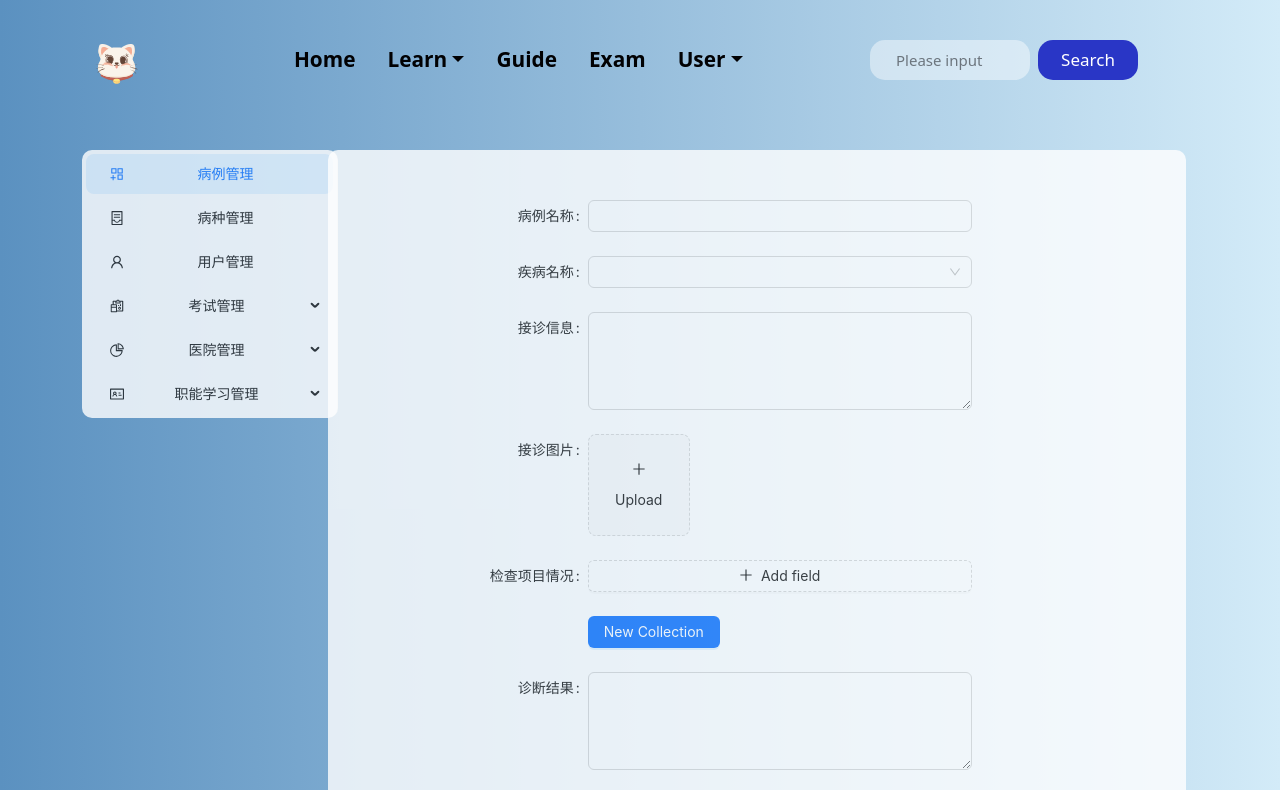
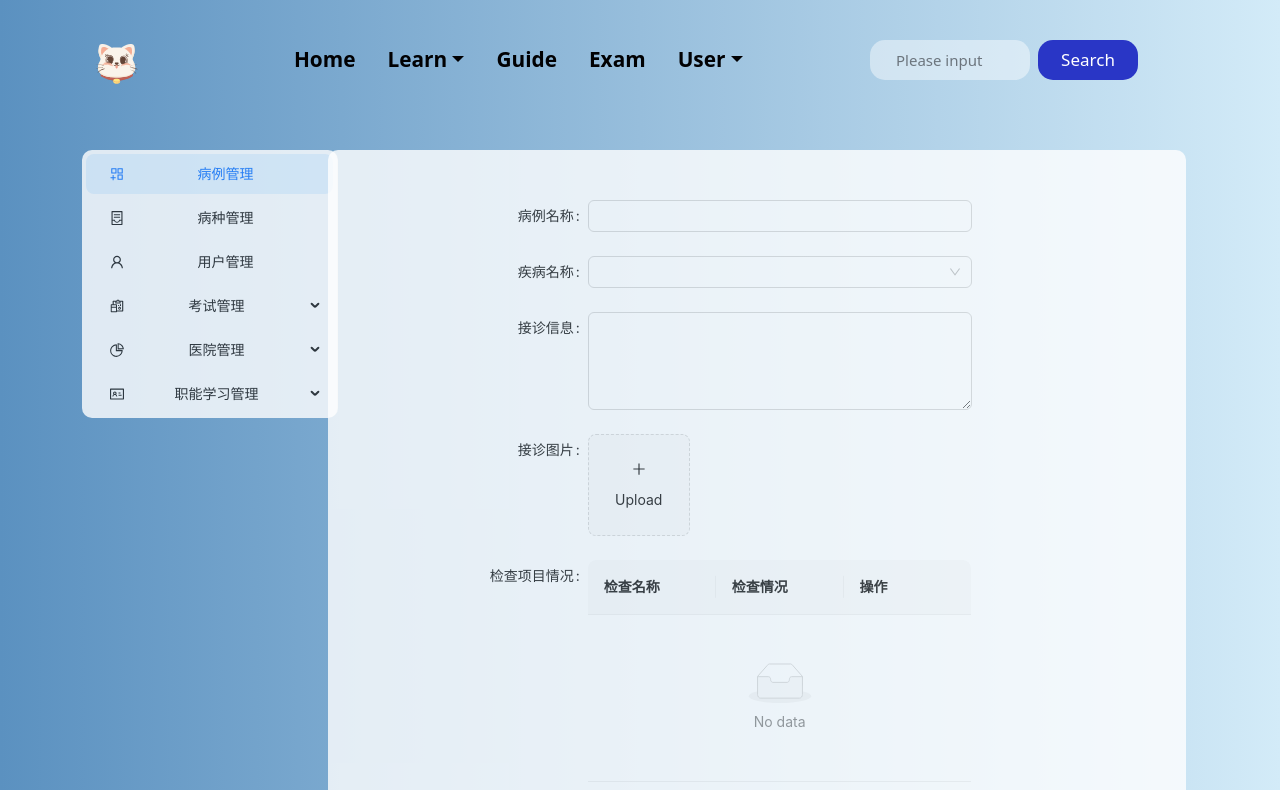
Before and after one commit to zcy530/PetHospital, a React (Create React App) app: page /#/systemManage/case/insert in a window 1280 px wide. Shown: the top 790 px of the page. Built offline with nearby package versions, Linux system fonts and the light colour scheme.

Commit message:
update case insert page and routes

```diff
--- a/src/pages_back/caseManage/caseInfo.tsx
+++ b/src/pages_back/caseManage/caseInfo.tsx
@@ -155,20 +155,12 @@ const CaseInfo: React.FC = () => {
         },
     ];
 
-
-
-    //点击上传病例
-    const upLoadCase = (e) => {
-        console.log('跳转至上传病例页面');
-        navigateTo('/systemManage/case/update');
-    }
-
     return (
         <Container>
             <div style={{ margin: 16 }}>
-                {/* <Link to="/systemManage/case/update"> */}
-                    <Button type="primary"  href='/systemManage/case/insert'>上传病例<UploadOutlined /> </Button>
-                {/* </Link> */}
+                <Link to="/systemManage/case/insert">
+                    <Button type="primary">上传病例<UploadOutlined /> </Button>
+                </Link>
             </div>
             {/* 病例的表格 */}
             <div className='case_box' style={{ margin: 16 }} >
--- a/src/pages_back/caseManage/caseInsert.tsx
+++ b/src/pages_back/caseManage/caseInsert.tsx
@@ -1,37 +1,37 @@
 import React, { useState } from 'react';
-import { InboxOutlined, MinusCircleOutlined, PlusCircleOutlined, PlusOutlined } from '@ant-design/icons';
+import { InboxOutlined, MinusCircleOutlined, PlusOutlined } from '@ant-design/icons';
 import {
   Form,
   Input,
   Button,
-  Radio,
   Select,
-  Cascader,
-  DatePicker,
-  InputNumber,
-  TreeSelect,
-  Switch,
-  Checkbox,
   Upload,
-  Row,
-  Col,
   Space,
   Modal,
+  Table,
 } from 'antd';
 import { Container } from 'react-bootstrap';
-import { left } from '@popperjs/core';
+import { ColumnsType } from 'antd/es/table';
+import { cloneDeep } from 'lodash';
 
 const { TextArea } = Input;
 
-interface Values {
-    title: string;
+interface InspectionType {
+  name: string;
   description: string;
-    modifier: string;
+  imgs: [];
+}
+
+interface DataType {
+  id: number;
+  name: string;
+  description: string;
+  imgs: [];
 }
 
 interface CollectionCreateFormProps {
   open: boolean;
-    onCreate: (values: Values) => void;
+  onCreate: (values: InspectionType) => void;
   onCancel: () => void;
 }
 
@@ -44,14 +44,14 @@ const CollectionCreateForm: React.FC<CollectionCreateFormProps> = ({
   return (
     <Modal
       open={open}
-        title="Create a new collection"
-        okText="Create"
-        cancelText="Cancel"
+      title="添加一个检查"
+      okText="确定"
+      cancelText="取消"
       onCancel={onCancel}
       onOk={() => {
         form
           .validateFields()
-            .then((values) => {
+          .then(async values => {
             form.resetFields();
             onCreate(values);
           })
@@ -66,21 +66,22 @@ const CollectionCreateForm: React.FC<CollectionCreateFormProps> = ({
         name="form_in_modal"
         initialValues={{ modifier: 'public' }}
       >
-          <Form.Item
-            name="title"
-            label="Title"
-            rules={[{ required: true, message: 'Please input the title of collection!' }]}
-          >
-            <Input />
+        <Form.Item name="name" label="检查名称">
+          <Select>
+            <Select.Option value="血常规检查">血常规检查</Select.Option>
+            <Select.Option value="检查2">检查2</Select.Option>
+          </Select>
         </Form.Item>
-          <Form.Item name="description" label="Description">
+        <Form.Item name="description" label="检查情况描述">
           <Input type="textarea" />
         </Form.Item>
-          <Form.Item name="modifier" className="collection-create-form_last-form-item">
-            <Radio.Group>
-              <Radio value="public">Public</Radio>
-              <Radio value="private">Private</Radio>
-            </Radio.Group>
+        <Form.Item name="imgs" label="检查情况图片" valuePropName="fileList">
+          <Upload action="/upload.do" listType="picture-card">
+            <div>
+              <PlusOutlined />
+              <div style={{ marginTop: 8 }}>Upload</div>
+            </div>
+          </Upload>
         </Form.Item>
       </Form>
     </Modal>
@@ -100,19 +101,71 @@ const CaseInsert: React.FC = () => {
 
   const [open, setOpen] = useState(false);
 
+
+
+  const [tableData, setTableData] = useState<DataType[]>([]);
+  function deleteInspection(obj: DataType) {
+    const data: DataType[] = tableData.filter((item: DataType) => item.id !== obj.id);
+    // const data:DataType[]=cloneDeep(tableData);
+    // data.splice(obj.id,1,"")
+    // console.log("list"+data.length);
+    // console.log("tabledata"+tableData.length);
+    // list.splice(obj.id,1);
+    setTableData(data);
+  }
+  function addInspection(obj: InspectionType) {
+    const addObj: DataType = {
+      id: tableData.length
+        ? tableData[tableData.length - 1]?.id + 1
+        : 1,
+      ...obj
+    }
+    const data: DataType[] = cloneDeep(tableData);
+    data.push(addObj)
+    setTableData(data)
+  }
+
   const onCreate = (values: any) => {
     console.log('Received values of form: ', values);
+    //todo:add inspection
+    addInspection(values)
     setOpen(false);
   };
 
+  // 定义检查项目表中的列
+  const columns: ColumnsType<DataType> = [
+    {
+      title: '检查名称',
+      dataIndex: 'name',
+      key: 'name',
+    },
+    {
+      title: '检查情况',
+      dataIndex: 'description',
+      key: 'description',
+
+    },
+    {
+      title: '操作',
+      key: 'action',
+      render: (_, record) => (
+        <Space size="middle">
+          <MinusCircleOutlined onClick={() => deleteInspection(record)} />
+        </Space>
+      ),
+    },
+  ];
+
+
+
   return (
-    <Container style={{width: '100%', height:'100%'}}>
-        <div style={{textAlign: 'left', backgroundColor: 'white', padding: 50, borderRadius:10}}>
+    <Container style={{ width: '100%', height: '100%' }}>
+      <div style={{ textAlign: 'left', backgroundColor: 'white', padding: 50, borderRadius: 10 }}>
         <Form
           labelCol={{ span: 4 }}
           wrapperCol={{ span: 14 }}
           layout="horizontal"
-        style={{ maxWidth: '100%', marginLeft: 100}}
+          style={{ maxWidth: '100%', marginLeft: 100 }}
         >
           <Form.Item label="病例名称">
             <Input />
@@ -130,64 +183,24 @@ const CaseInsert: React.FC = () => {
             <Upload action="/upload.do" listType="picture-card">
               <div>
                 <PlusOutlined />
-              <div style={{ marginTop: 8}}>Upload</div>
+                <div style={{ marginTop: 8 }}>Upload</div>
               </div>
             </Upload>
           </Form.Item>
           <Form.Item label="检查项目情况">
-            <Form.List name="users">
-                {(fields, { add, remove }) => (
-                    <>
-                    {fields.map(({ key, name, ...restField }) => (
-                        <Space key={key} style={{ display: 'flex', marginBottom: 8 }} align="baseline">
-                        <Form.Item
-                            {...restField}
-                            name={[name, 'first']}
-                            rules={[{ required: true, message: 'Missing first name' }]}
-                        >
-                            <div>1111111111</div>
-                        </Form.Item>
-                        <Form.Item
-                            {...restField}
-                            name={[name, 'last']}
-                            rules={[{ required: true, message: 'Missing last name' }]}
-                        >
-                            <div>22222222222</div>
-                        </Form.Item>
-                        <MinusCircleOutlined onClick={() => remove(name)} />
-                        </Space>
-                    ))}
-                    <Form.Item>
-                        <Button
-                            type="dashed"
-                            onClick={() =>{
-                            setOpen(true);
-                            add();
-                            }}
-                            block icon={<PlusOutlined />}>
-                        Add field
-                        </Button>
-                        <CollectionCreateForm
-                            open={open}
-                            onCreate={onCreate}
-                            onCancel={() => {
-                                setOpen(false);
-                            }}
-                        />
-                    </Form.Item>
-                    </>
-                )}
-            </Form.List>
 
+            <div className='inspection_box' >
+              <Table columns={columns} dataSource={tableData} rowKey="id" pagination={false} scroll={{ y: 300 }} />
+            </div>
 
-            <div>
+            <div style={{ marginTop: 10 }}>
               <Button
                 type="primary"
                 onClick={() => {
                   setOpen(true);
                 }}
               >
-                    New Collection
+                新增检查项目
               </Button>
               <CollectionCreateForm
                 open={open}
@@ -209,7 +222,7 @@ const CaseInsert: React.FC = () => {
             <Upload action="/upload.do" listType="picture-card">
               <div>
                 <PlusOutlined />
-              <div style={{ marginTop: 8}}>Upload</div>
+                <div style={{ marginTop: 8 }}>Upload</div>
               </div>
             </Upload>
           </Form.Item>
@@ -228,8 +241,8 @@ const CaseInsert: React.FC = () => {
         </Form>
 
       </div>
-        <div style={{textAlign: 'center', marginTop: 50}}>
-            <Button >提交</Button>
+      <div style={{ textAlign: 'center', marginTop: 50 }}>
+        <Button type="primary" >提交</Button>
       </div>
 
     </Container>
--- a/src/pages_back/systemManage.tsx
+++ b/src/pages_back/systemManage.tsx
@@ -108,7 +108,7 @@ return (
               <Route path="role"  element={<Page1 />} />
               <Route path="procedure"  element={<Page2 />} />
               <Route path="" element={<Navigate to ="/systemManage/case" />}/>
-              <Route path="/case/insert" element={<CaseInsert />}/>
+              <Route path="case/insert" element={<CaseInsert />}/>
           </Routes>
             <div>
               <Outlet/>
```
Lines whose indentation alone changed are shown as unchanged.
